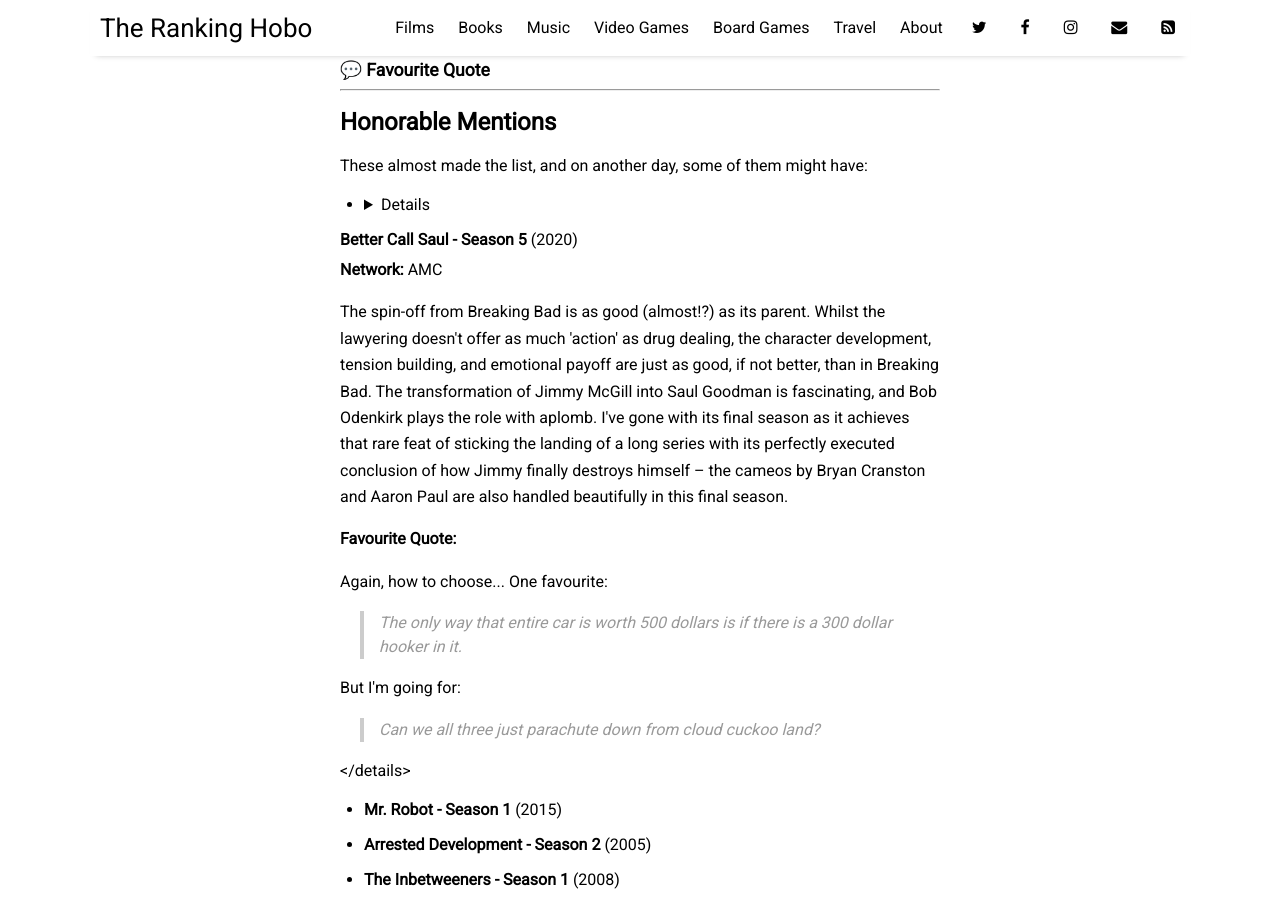
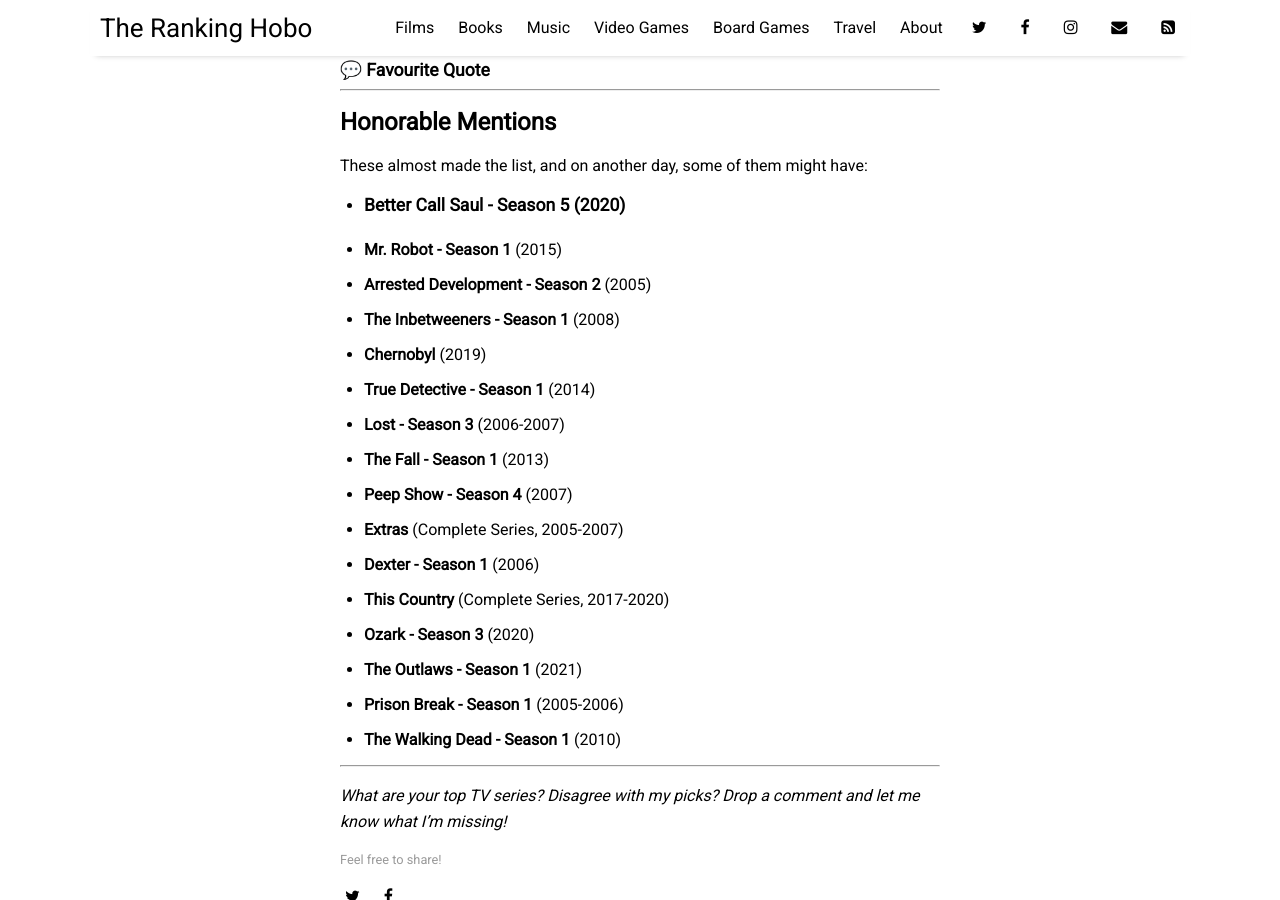
Before and after one commit to TheDrHobo/thedrhobo.github.io, a Jekyll site: the page built from _posts/2025-11-26-top-10-tv-series.md, in a window 1280 px wide and 900 px high, scrolled down 5667 px. Built offline with Jekyll 4.4.1, drawn with Linux system fonts in a browser that asks for light colours; nearby versions of some CDN libraries; comment, search, counter and statistics services are not loaded.

Commit message:
Update 2025-11-26-top-10-tv-series.md

```diff
--- a/_posts/2025-11-26-top-10-tv-series.md
+++ b/_posts/2025-11-26-top-10-tv-series.md
@@ -214,8 +214,11 @@ The cringe is unbearable....but in the best way; you watch through your fingers,
 
 These almost made the list, and on another day, some of them might have:
 
-- <details>
+<ul>
+<li>
+<details>
 <summary><strong>Better Call Saul - Season 5</strong> (2020)</summary>
+
 <p style="margin-top: 0.5em;"><strong>Network:</strong> AMC</p>
 
 <p style="margin-top: 0.5em;">The spin-off from Breaking Bad is as good (almost!?) as its parent. Whilst the lawyering doesn't offer as much 'action' as drug dealing, the character development, tension building, and emotional payoff are just as good, if not better, than in Breaking Bad. The transformation of Jimmy McGill into Saul Goodman is fascinating, and Bob Odenkirk plays the role with aplomb. I've gone with its final season as it achieves that rare feat of sticking the landing of a long series with its perfectly executed conclusion of how Jimmy finally destroys himself – the cameos by Bryan Cranston and Aaron Paul are also handled beautifully in this final season.</p>
@@ -228,22 +231,24 @@ These almost made the list, and on another day, some of them might have:
 
 <blockquote style="font-style: italic; margin-top: 0.5em;">Can we all three just parachute down from cloud cuckoo land?</blockquote>
 </details>
+</li>
 
-- **Mr. Robot - Season 1** (2015)
-- **Arrested Development - Season 2** (2005)
-- **The Inbetweeners - Season 1** (2008)
-- **Chernobyl** (2019)
-- **True Detective - Season 1** (2014)
-- **Lost - Season 3** (2006-2007)
-- **The Fall - Season 1** (2013)
-- **Peep Show - Season 4** (2007)
-- **Extras** (Complete Series, 2005-2007)
-- **Dexter - Season 1** (2006)
-- **This Country** (Complete Series, 2017-2020)
-- **Ozark - Season 3** (2020)
-- **The Outlaws - Season 1** (2021)
-- **Prison Break - Season 1** (2005-2006)
-- **The Walking Dead - Season 1** (2010)
+<li><strong>Mr. Robot - Season 1</strong> (2015)</li>
+<li><strong>Arrested Development - Season 2</strong> (2005)</li>
+<li><strong>The Inbetweeners - Season 1</strong> (2008)</li>
+<li><strong>Chernobyl</strong> (2019)</li>
+<li><strong>True Detective - Season 1</strong> (2014)</li>
+<li><strong>Lost - Season 3</strong> (2006-2007)</li>
+<li><strong>The Fall - Season 1</strong> (2013)</li>
+<li><strong>Peep Show - Season 4</strong> (2007)</li>
+<li><strong>Extras</strong> (Complete Series, 2005-2007)</li>
+<li><strong>Dexter - Season 1</strong> (2006)</li>
+<li><strong>This Country</strong> (Complete Series, 2017-2020)</li>
+<li><strong>Ozark - Season 3</strong> (2020)</li>
+<li><strong>The Outlaws - Season 1</strong> (2021)</li>
+<li><strong>Prison Break - Season 1</strong> (2005-2006)</li>
+<li><strong>The Walking Dead - Season 1</strong> (2010)</li>
+</ul>
 
 ---
 
```
